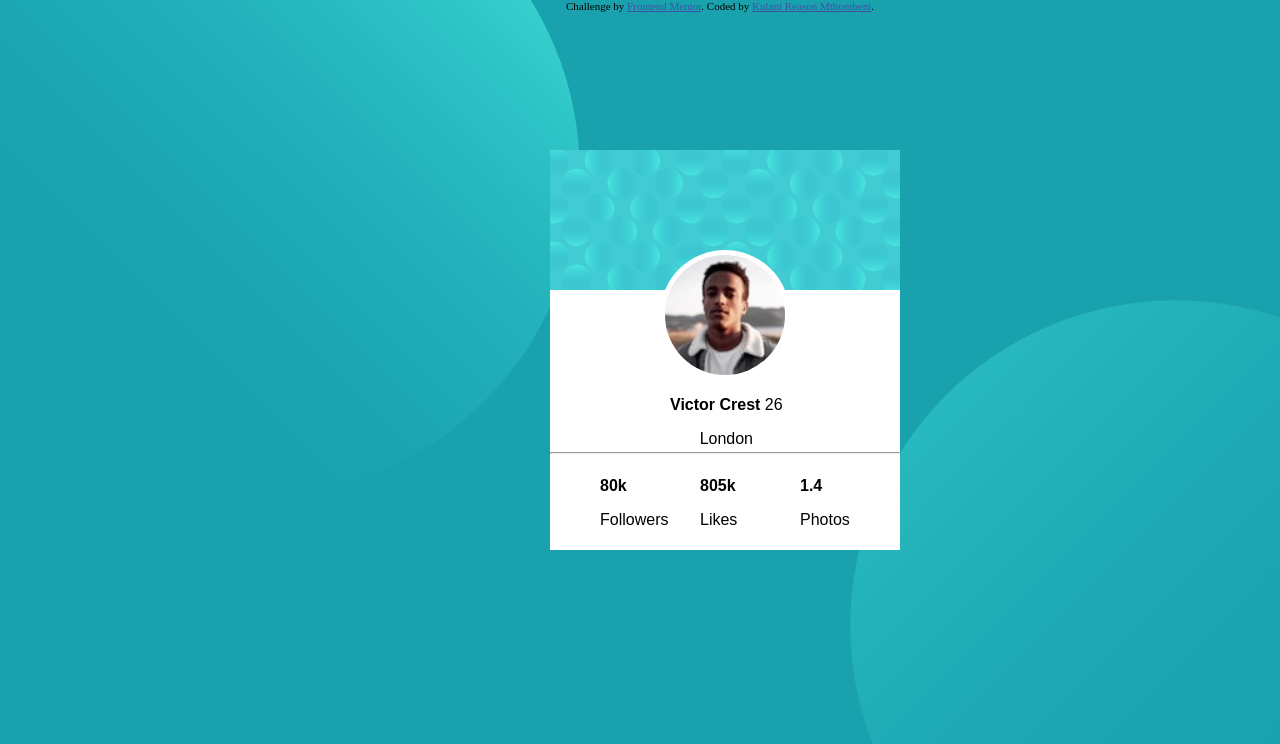
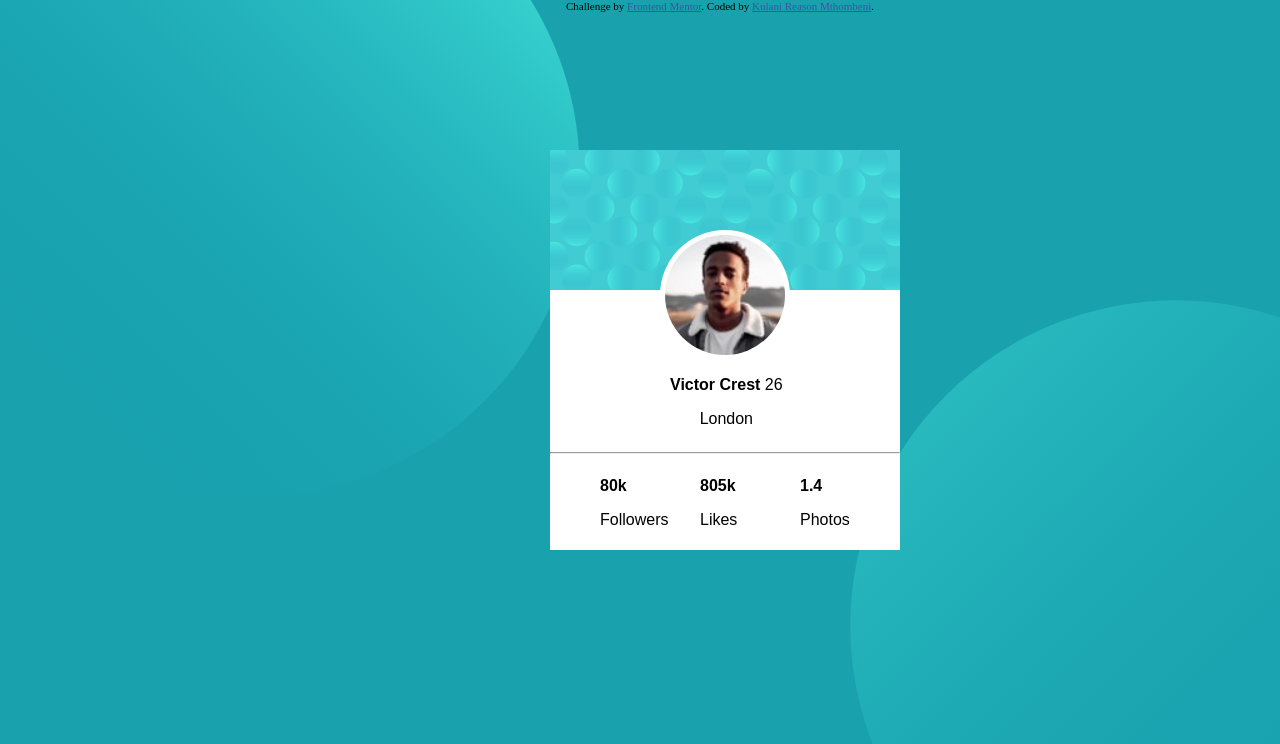
Before and after one commit to Kulani-commits/profile-card-component-main, a plain HTML site: page index.html in a window 1280 px wide. Shown: the top 744 px of the page. Drawn offline with Linux system fonts and the light colour scheme.

Commit message:
Add refactor avatar position

```diff
--- a/style.css
+++ b/style.css
@@ -36,7 +36,7 @@ right: 700px;
   border-radius: 50%;
   position: absolute;
   left: 110px;
-  top: 100px;
+  top: 80px;
   margin-left: auto;
   margin-right: auto;
   background-color: #FFFFFF;
@@ -48,7 +48,7 @@ right: 700px;
 }
 .name{
   position: absolute;
-  top: 230px;
+  top: 210px;
   left: 120px;
   text-align: center;
   font-family: sans-serif;
```
